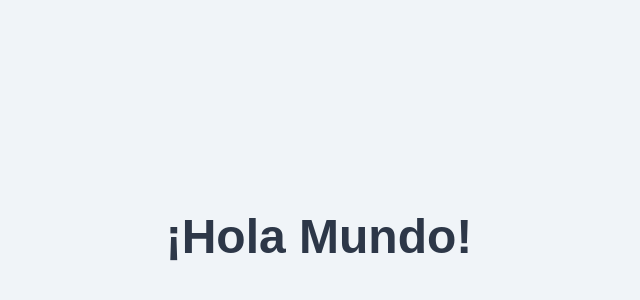
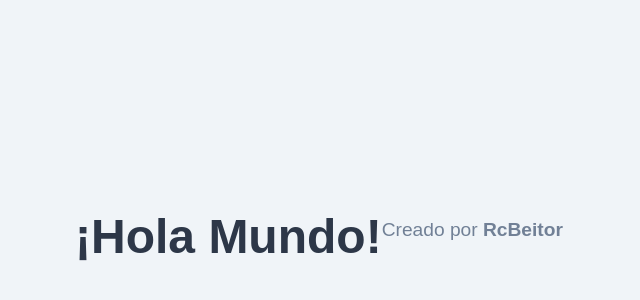
Before and after one commit to RcBeitor/hola-mundo, a plain HTML site: page index.html in a window 1280 px wide. Shown: the part 164-464 px from the top of the page, without its empty margins (321-961 px from the left). Drawn offline with Linux system fonts and the light colour scheme.

Commit message:
añadir firma de autor RcBeitor

```diff
--- a/index.html
+++ b/index.html
@@ -18,9 +18,15 @@
             color: #2d3748;
             font-size: 3rem;
         }
+        p {
+            color: #718096;
+            font-size: 1.2rem;
+            margin-top: 0.5rem;
+        }
     </style>
 </head>
 <body>
     <h1>¡Hola Mundo!</h1>
+    <p>Creado por <strong>RcBeitor</strong></p>
 </body>
 </html>
```
